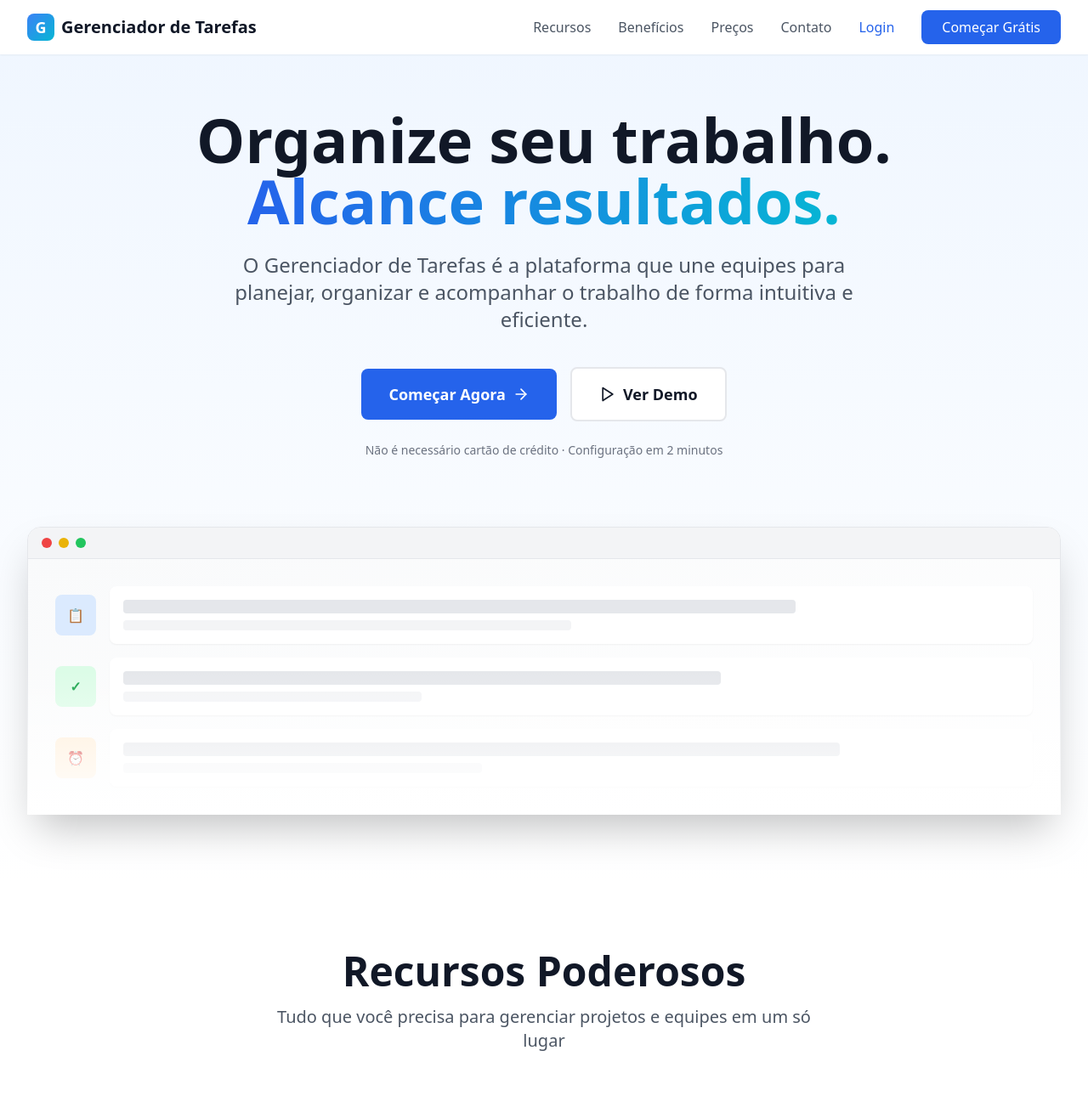
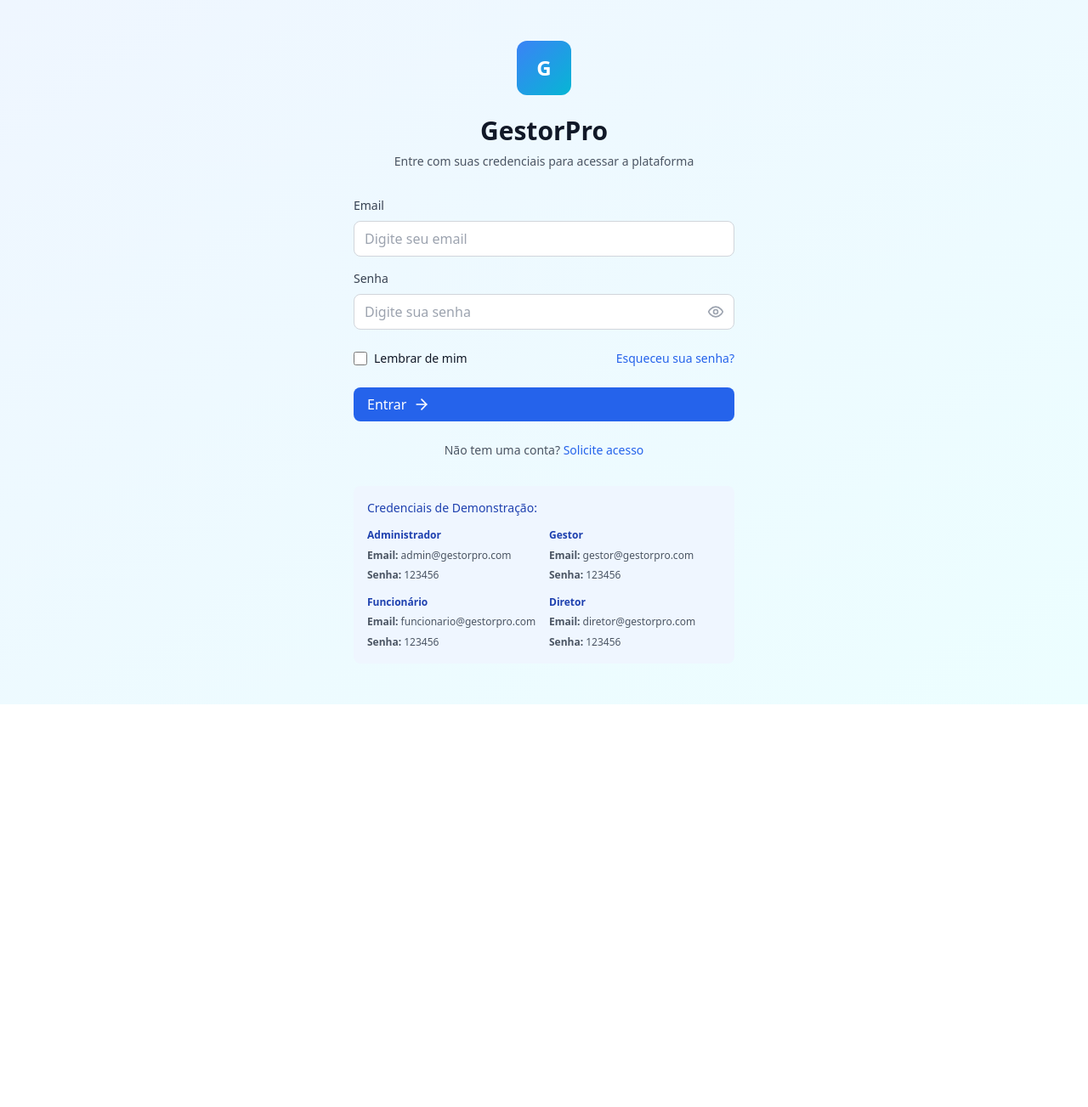
Before and after one commit to flfogaca/gerenciadorTarefa, a React (Vite) app: page / in a window 1280 px wide. Shown: the top 1303 px of the page at 85% size. After the commit the page ends 829 px from the top, so only its background shows below. Built offline with nearby package versions, Linux system fonts and the light colour scheme.

Commit message:
removendo a index

```diff
--- a/src/App.tsx
+++ b/src/App.tsx
@@ -1,7 +1,6 @@
 import { BrowserRouter as Router, Routes, Route, Navigate } from 'react-router-dom';
 import { AuthProvider, useAuth } from './contexts/AuthContext';
 import Layout from './components/Layout';
-import Landing from './pages/Landing';
 import Login from './pages/Login';
 import Dashboard from './pages/Dashboard';
 import Cronograma from './pages/Cronograma';
@@ -29,7 +28,7 @@ function AppRoutes() {
 
   return (
     <Routes>
-      <Route path="/" element={<Landing />} />
+      <Route path="/" element={<Login />} />
       <Route path="/login" element={<Login />} />
       {isAuthenticated ? (
         <Route path="/" element={<Layout />}>
--- a/src/pages/Landing.tsx
+++ /dev/null
@@ -1,19 +0,0 @@
-import Header from '../components/Header';
-import Hero from '../components/Hero';
-import Features from '../components/Features';
-import Benefits from '../components/Benefits';
-import Pricing from '../components/Pricing';
-import Footer from '../components/Footer';
-
-export default function Landing() {
-  return (
-    <div className="min-h-screen bg-white">
-      <Header />
-      <Hero />
-      <Features />
-      <Benefits />
-      <Pricing />
-      <Footer />
-    </div>
-  );
-}
```
